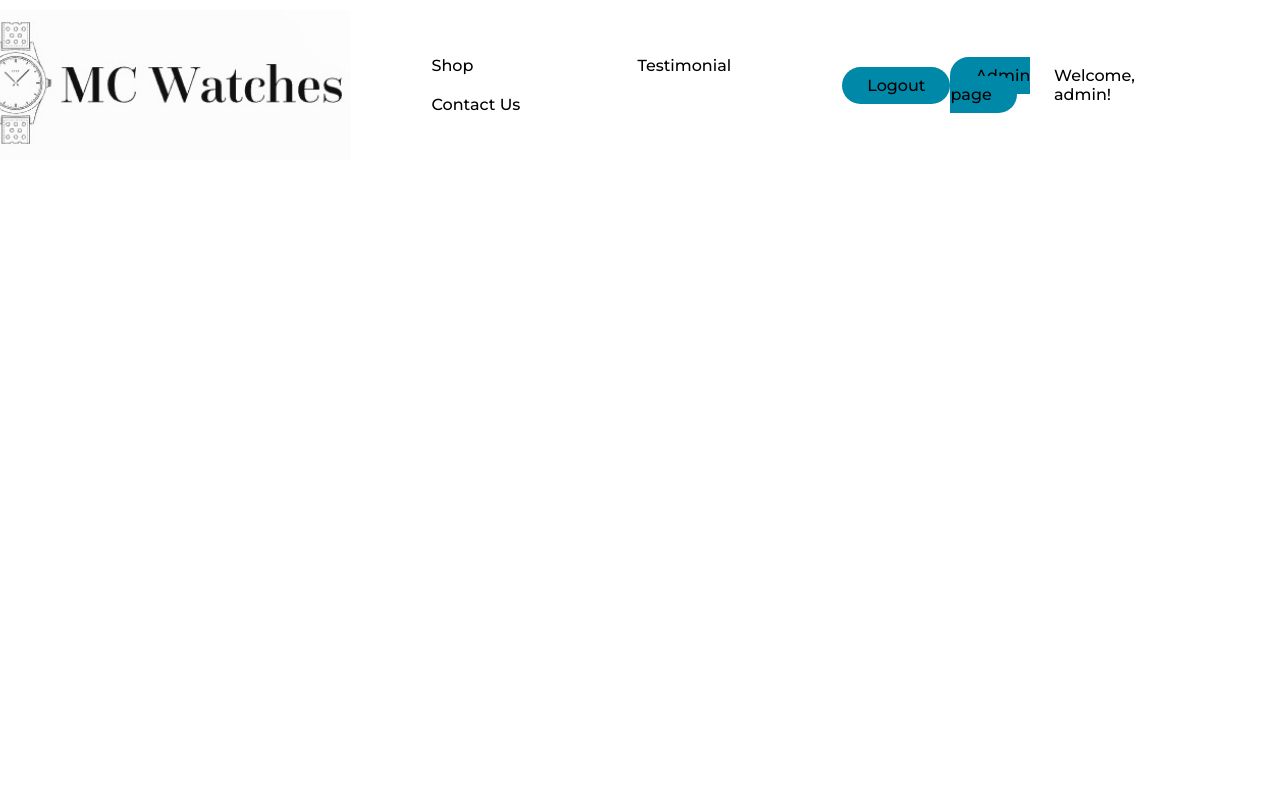
After one commit to MCYau/MCWatches, a PHP site: page /header.php in a window 1280 px wide. The commit adds this page. Run offline with PHP 8.4, Linux system fonts and the light colour scheme; a user stored in the database is signed in; data comes from the database, SQL or seed files in the repository.

Commit message:
Header Footer ReadMe

```diff
--- /dev/null
+++ b/header.php
@@ -0,0 +1,136 @@
+<?php
+include("auth_session.php");
+$con = mysqli_connect("localhost","root","","MCWatches");
+    // Check connection
+    if (mysqli_connect_errno()){
+        echo "Failed to connect to MySQL: " . mysqli_connect_error();
+    }
+?>
+<head>
+    <style>
+        @import url('https://fonts.googleapis.com/css2?family=Montserrat:wght@400;500&display=swap');
+
+/* header */
+* {
+    box-sizing: border-box;
+    margin: 0;
+    padding: 0;
+    background-color: white;
+}
+
+li, a, button {
+    font-family: "Montserrat", sans-serif;
+    font-weight: 500;
+    font-size: 16px;
+    color: black;
+    text-decoration: none;
+}
+
+header{
+
+    display: flex;
+    justify-content: space-between;
+    align-items: center;
+    padding: 10px 10%;
+}
+
+.logo {
+    cursor: pointer;
+    margin-left: -150px;
+}
+
+.nav__links {
+    list-style: none;
+}
+
+.nav__links li {
+    display: inline-block;
+    padding: 10px 80px;
+}
+
+.nav__links li a {
+    transition: all 0.3s ease 0s;
+}
+
+.nav__links li a:hover {
+    color: #0088a9;
+}
+
+button{
+    padding: 9px 25px;
+    background-color: rgba(0, 136, 169, 1);
+    border: none;
+    border-radius: 50px;
+    cursor: pointer;
+    transition: all 0.3s ease 0s;
+}
+
+button:hover{
+    background-color: rgba(0, 136, 169, 1);
+}
+
+</style>
+</head>
+<header>
+        <a href="index.php"><img class="logo" src="image/MCWatchLogo.jpg" height="150" alt="logo"><a>
+
+        <nav>
+            <ul class="nav__links">
+                <li><a href="products.php">Shop</a></li>
+                <li><a href="testimonial.php">Testimonial</a></li>
+                <li><a href="contactus.php">Contact Us</a></li>
+            </ul>
+        </nav>
+        <a id="login" href="login.php"><button>Login</button></a>
+        <a id="logout" href="logout.php"><button>Logout</button></a>
+        <?php
+        if($_SESSION){
+        ?>
+        <div id="admin-button"><a href="admin.php" style="padding: 9px 25px;
+    background-color: rgba(0, 136, 169, 1);
+    border: none;
+    border-radius: 50px;
+    cursor: pointer;
+    transition: all 0.3s ease 0s;">Admin page</a></li></div>
+        <p style="font-family: Montserrat, sans-serif;
+        font-weight: 500;
+        font-size: 16px;
+        color: black;
+        text-decoration: none;">Welcome, <?php echo $_SESSION['username']; ?>!</p>
+        <?php
+        }
+        ?>
+</header>
+<?php
+    if(!$_SESSION) {
+    ?>
+    <script>
+    document.getElementById("login").style.display = "block";
+    document.getElementById("logout").style.display = "none";
+    </script>
+    <?php
+    }else{
+    ?>
+    <script>
+    document.getElementById("login").style.display = "none";
+    document.getElementById("logout").style.display = "block";
+    </script>
+    <?php
+    $username = $_SESSION['username'];
+    $adminQuery    = "SELECT * FROM `users` WHERE username='$username' AND isAdmin = 1";
+    $adminResult = mysqli_query($con, $adminQuery);
+    $adminRows = mysqli_num_rows($adminResult);
+
+            if ($adminRows == 1){ ?>
+            <script>
+            document.getElementById("admin-button").style.display= "block";
+            </script>
+            <?php
+            } else {
+            ?>
+            <script>
+            document.getElementById("admin-button").style.display= "none";
+            </script>
+            <?php
+            }}
+    ?>
```
Also changed, not shown: footer.php (added, +38 -0 lines), README.md (added), addProduct.php (line endings or trailing spaces), auth_session.php (line endings or trailing spaces), dashboard.php (line endings or trailing spaces), db.php (line endings or trailing spaces), index.php (line endings or trailing spaces), login.php (line endings or trailing spaces), logout.php (line endings or trailing spaces), main.php (line endings or trailing spaces), products.php (line endings or trailing spaces), registration.php (line endings or trailing spaces).
